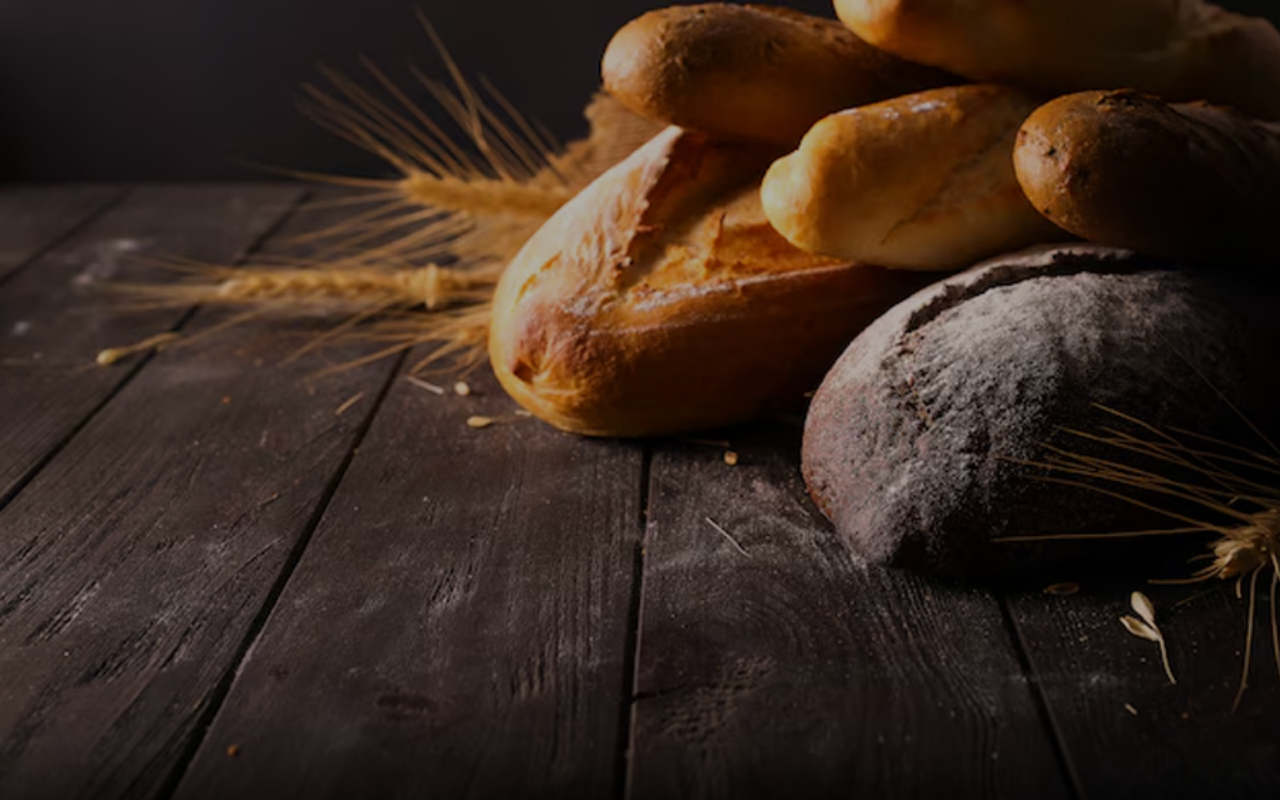
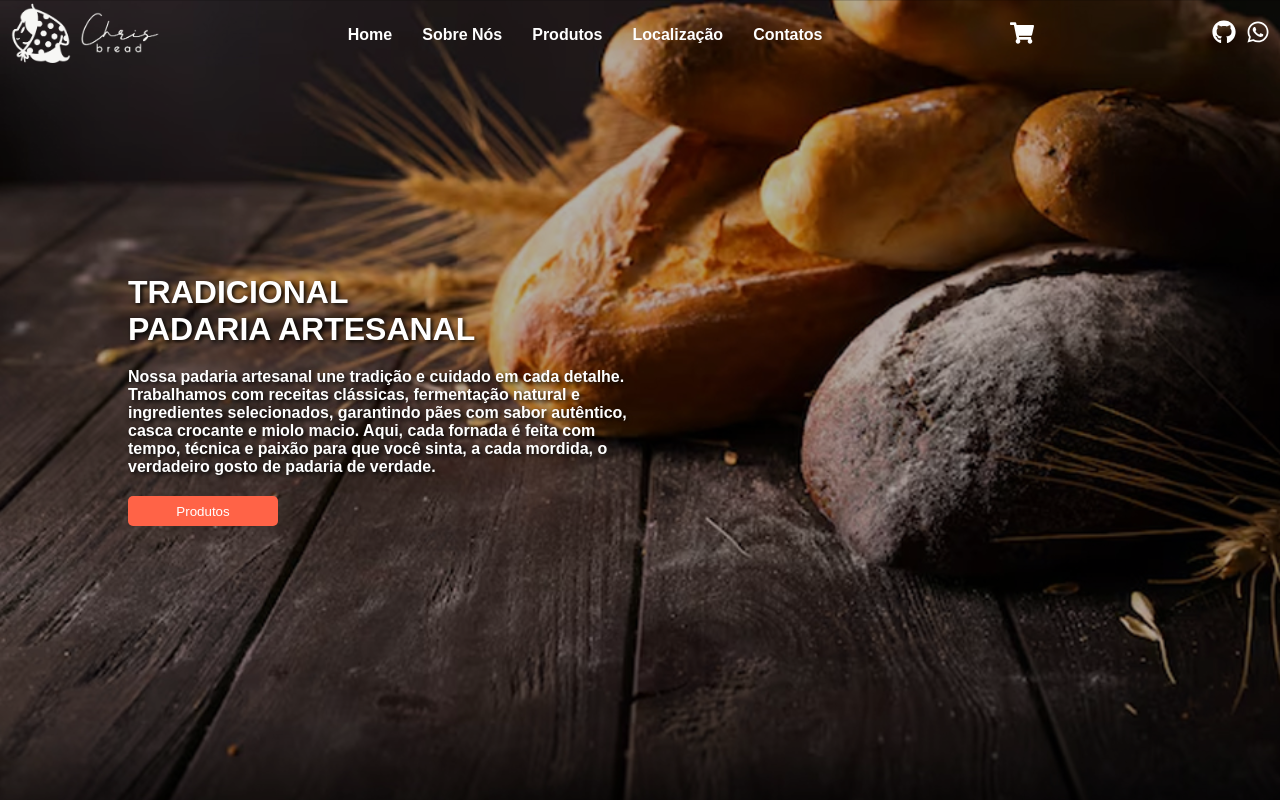
Before and after one commit to joaotiagoprofissional/Site-ChrisBread, a React (Vite) app: page /#/ in a window 1280 px wide. Shown: the top 800 px of the page. Built offline with nearby package versions, Linux system fonts and the light colour scheme.

Commit message:
fix: router + hero + scroll

```diff
--- a/src/RoutesApp.tsx
+++ b/src/RoutesApp.tsx
@@ -10,7 +10,7 @@ import { Details } from "./pages/details/Details";
 
 export function RoutesApp(){
     return(
-        <HashRouter basename="/Site-ChrisBread/">
+        <HashRouter>
             <Menu />
             <Routes>
                 <Route path="/" element={
--- a/src/components/cardsProducts/CardsProducts.tsx
+++ b/src/components/cardsProducts/CardsProducts.tsx
@@ -17,8 +17,8 @@ export function CardsProducts(){
     }
 
     return(
-        <section>
-            <div className="container-products" id="products">
+        <section id="products">
+            <div className="container-products" >
                 {cards.map((item)=> (
                     <div className="container-card-products" key={item.id}>
                         <img src={item.image} alt={item.title} />
--- a/src/components/cardsProducts/cardsProducts.css
+++ b/src/components/cardsProducts/cardsProducts.css
@@ -57,6 +57,7 @@
     display: flex;
     justify-content: space-around;
     margin: 10px 0;
+    color: #fff;
 }
 
 .container-card-products button{
--- a/src/components/hero/Hero.tsx
+++ b/src/components/hero/Hero.tsx
@@ -1,10 +1,21 @@
+import bg from '../../assets/images/bg.jpg'
+
 import './hero.css'
 
 export function Hero(){
+
+    function scrollToProducts(){
+        const el = document.getElementById("products")
+        if(el){
+            el.scrollIntoView({ behavior: "smooth" })
+        }
+    }
+
     return(
-        <div className="container-hero" id='hero'>
+        <div className="container-hero" id="hero">
             <div className="text">
                 <h1>TRADICIONAL<br />PADARIA ARTESANAL</h1>
+
                 <p>
                     Nossa padaria artesanal une tradição e cuidado em cada detalhe.
                     Trabalhamos com receitas clássicas, fermentação natural e ingredientes
@@ -12,7 +23,10 @@ export function Hero(){
                     Aqui, cada fornada é feita com tempo, técnica e paixão para que você sinta, a
                     cada mordida, o verdadeiro gosto de padaria de verdade.
                 </p>
-                 <a href="#products"><button id='products'>Produtos</button></a>
+
+                <button onClick={scrollToProducts}>
+                    Produtos
+                </button>
             </div>
         </div>
     )
--- a/src/components/hero/hero.css
+++ b/src/components/hero/hero.css
@@ -1,17 +1,26 @@
 .container-hero{
     width: 100%;
-    height: 100vh;
-    position: relative;
+    min-height: 100vh;
+
+    /*background-image:
+      linear-gradient(rgba(0, 0, 0, 0.5), rgba(0, 0, 0, 0.5)),
+      url('/src/assets/images/bg.jpg');
+
+    background-size: cover;
+    background-position: center;
+    background-repeat: no-repeat;*/
+
+    display: flex;
+    align-items: center;
+    padding-left: 10%;
 }
 
 .text{
-    position: absolute;
-    width: 500px;
-    top: 35%;
-    left: 10%;
+    max-width: 500px;
 }
 
-.text h1, p{
+.text h1,
+.text p{
     color: #fff;
     text-shadow: 2px 2px 4px #000;
 }
@@ -46,8 +55,8 @@
 
     .text{
         width: 100%;
-        top: 250px;
-        left: 0;
+        /*top: 250px;
+        left: 0;*/
         text-align: center;
         padding: 10px;
     }
--- a/src/components/menu/Menu.tsx
+++ b/src/components/menu/Menu.tsx
@@ -9,8 +9,6 @@ import './menu.css'
 import { useContext, useEffect, useState } from 'react';
 import { Link } from 'react-router-dom';
 import { CartContext } from '../../contexts/CartContext';
-
-
 
 export function Menu(){
     const [ isOpen, setIsOpen ] = useState(false)
@@ -32,39 +30,79 @@ export function Menu(){
         return () => {
             window.removeEventListener('scroll', handleScroll)
         }
-
-
     }, [])
-
 
     function toggleMenu(){
         setIsOpen(!isOpen)
     }
 
+    // 🚀 função de scroll suave
+    function scrollToSection(id: string){
+        const element = document.getElementById(id)
+        if(element){
+            element.scrollIntoView({ behavior: "smooth" })
+            setIsOpen(false) // fecha menu mobile
+        }
+    }
+
     return(
         <nav className={`container-menu ${scrolled ? 'scrolled' : ''}`}>
-            <Link to="/"><img src={logo} alt="Logo Empresa" /></Link>
+
+            <Link to="/">
+                <img src={logo} alt="Logo Empresa" />
+            </Link>
 
             <button className='menu-btn' onClick={toggleMenu} >
                 {isOpen ? <FaTimes /> : <FaBars />}
             </button>
 
             <ul className={isOpen ? "nav active" : "nav"} >
-                <li><Link to="/">Home</Link></li>
-                <li><a href="#hero">Sobre Nós</a></li>
-                <li><a href="#products">Produtos</a></li>
-                <li><a href="#localization">Localização</a></li>
-                <li><a href="#contacts">Contatos</a></li>
+                <li>
+                    <Link to="/" onClick={() => setIsOpen(false)}>Home</Link>
+                </li>
+
+                <li>
+                    <button onClick={() => scrollToSection("hero")}>Sobre Nós</button>
+                </li>
+
+                <li>
+                    <button onClick={() => scrollToSection("products")}>Produtos</button>
+                </li>
+
+                <li>
+                    <button onClick={() => scrollToSection("localization")}>Localização</button>
+                </li>
+
+                <li>
+                    <button onClick={() => scrollToSection("contacts")}>Contatos</button>
+                </li>
             </ul>
+
             <Link className='cart' to="/carrinho">
                 <FaShoppingCart size={24} />
                 {cartAmount > 0 && (
-                    <span className="number-cart">{cartAmount > 99 ? "99+" : cartAmount}</span>
+                    <span className="number-cart">
+                        {cartAmount > 99 ? "99+" : cartAmount}
+                    </span>
                 )}
             </Link>
+
             <div className="icons">
-                    <a href="https://github.com/joaotiagoprofissional/Site-ChrisBread" target='_blank' rel='noopener noreferrer'><FaGithub /></a>
-                    <a href="https://wa.me/5521972149736?text=ol%C3%A1%20vim%20pelo%20projeto%20Chris%20Bread" target='_blank' rel='noopener noreferrer'><FaWhatsapp/></a>
+                <a
+                    href="https://github.com/joaotiagoprofissional/Site-ChrisBread"
+                    target='_blank'
+                    rel='noopener noreferrer'
+                >
+                    <FaGithub />
+                </a>
+
+                <a
+                    href="https://wa.me/5521972149736?text=ol%C3%A1%20vim%20pelo%20projeto%20Chris%20Bread"
+                    target='_blank'
+                    rel='noopener noreferrer'
+                >
+                    <FaWhatsapp/>
+                </a>
             </div>
         </nav>
     )
--- a/src/components/menu/menu.css
+++ b/src/components/menu/menu.css
@@ -47,11 +47,20 @@
     border-radius: 5px;
 }
 
-.container-menu a{
+.container-menu li button, a{
     color: #fff;
     text-decoration: none;
     font-weight: 600;
 }
+
+.nav button {
+  background: none;
+  border: none;
+  color: inherit;
+  cursor: pointer;
+  font: inherit;
+}
+
 
 .icons{
     font-size: 1.5rem;
--- a/src/index.css
+++ b/src/index.css
@@ -12,6 +12,7 @@ html, body{
 }
 
 body{
+  background-color: #000;
   background-image:
   linear-gradient(rgba(0, 0, 0, 0.3), rgba(0, 0, 0, 0.3)),
   url(./assets/images/bg.jpg);
--- a/vite.config.ts
+++ b/vite.config.ts
@@ -4,5 +4,7 @@ import react from '@vitejs/plugin-react'
 // https://vite.dev/config/
 export default defineConfig({
   plugins: [react()],
-  base: '/Site-ChrisBread/',
+  base: process.env.NODE_ENV === 'production'
+    ? '/Site-ChrisBread/'
+    : '/',
 })
```
